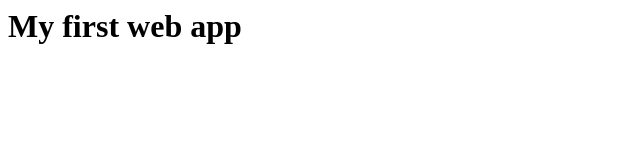
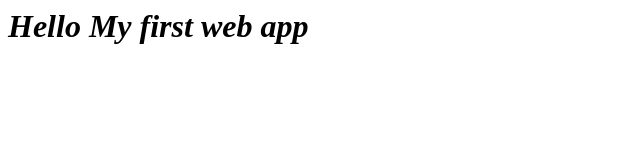
Before and after one commit to LLGroenewold/my-first-app, a plain HTML site: page index.html in a window 1280 px wide. Shown: the whole page, without its empty margins (0-640 px from the left). Drawn offline with Linux system fonts and the light colour scheme.

Commit message:
updated index.html

```diff
--- a/index.html
+++ b/index.html
@@ -1 +1 @@
-<h1>My first web app</h1>
+<h1><i>Hello My first web app</i></h1>
```
